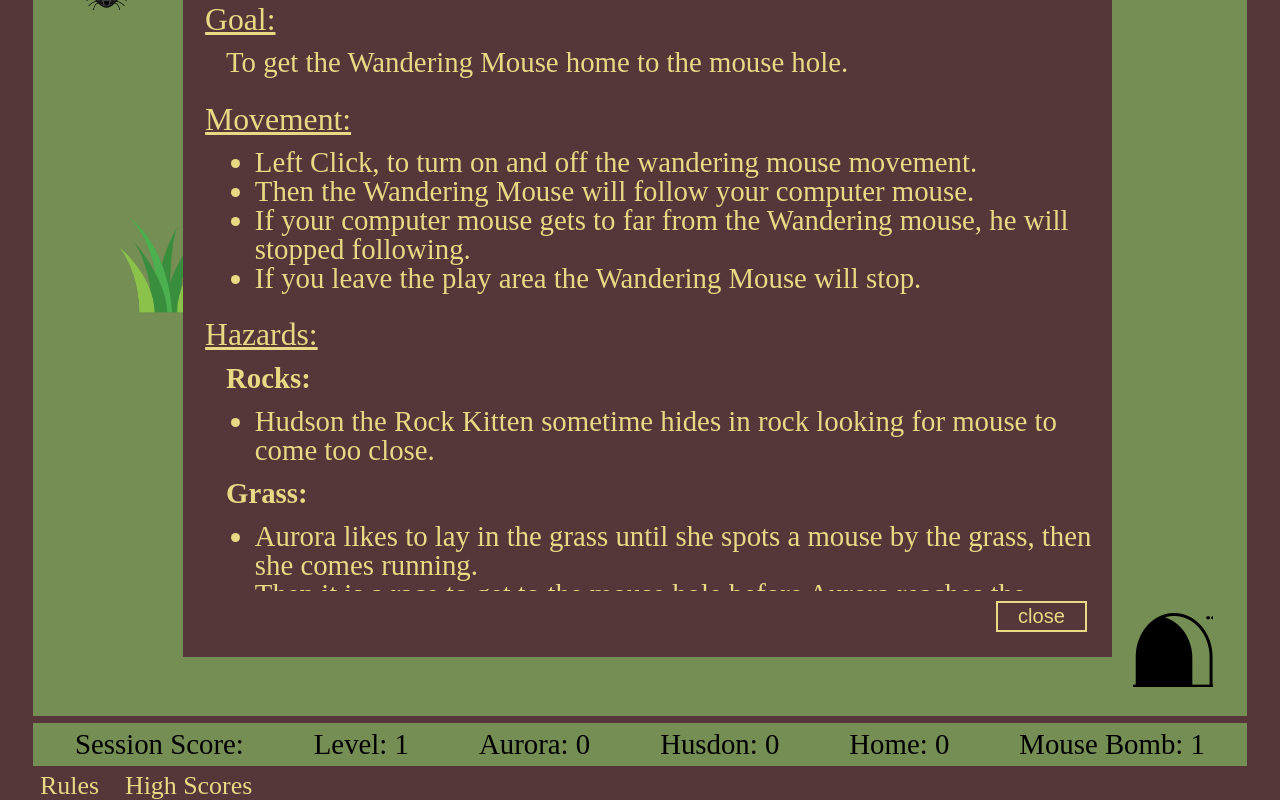
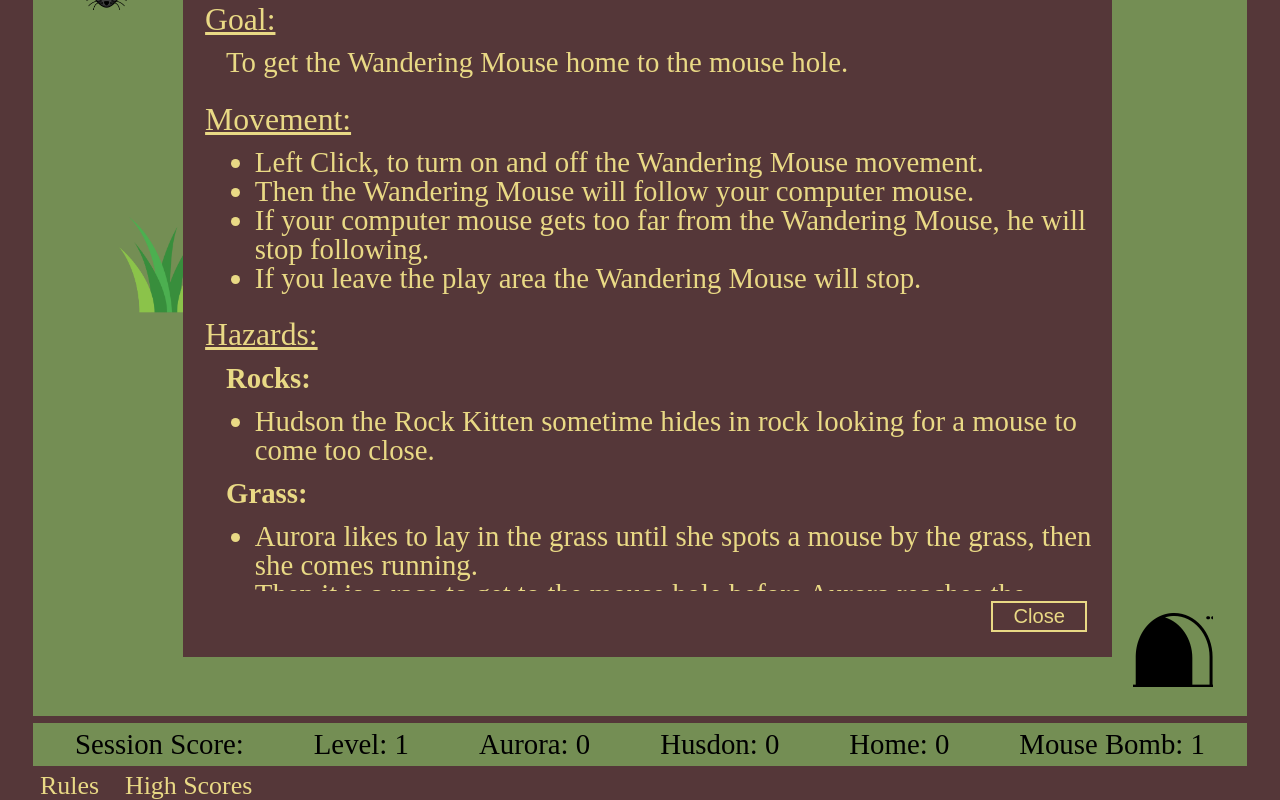
Before and after one commit to tamaradesmith/the_wandering_mouse, a React (Create React App) app: page / in a window 1280 px wide. Both pictures are taken after a click on the element "Rules". Shown: the part 149-949 px from the top of the page. Built offline with nearby package versions, Linux system fonts and the light colour scheme.

Commit message:
edit rules

```diff
--- a/src/components/Rules.js
+++ b/src/components/Rules.js
@@ -17,13 +17,13 @@ function Rules(props) {
         <h4>Movement:</h4>
         <ul className="rules-list" >
           <li>
-            Left Click, to turn on and off the wandering mouse movement.
+            Left Click, to turn on and off the Wandering Mouse movement.
           </li>
           <li>
             Then the Wandering Mouse will follow your computer mouse.
           </li>
           <li>
-            If your computer mouse gets to far from the Wandering mouse, he will stopped following.
+            If your computer mouse gets too far from the Wandering Mouse, he will stop following.
           </li>
           <li>
             If you leave the play area the Wandering Mouse will stop.
@@ -35,14 +35,14 @@ function Rules(props) {
 
         <ul className="rules-list">
           <li>
-            Hudson the Rock Kitten sometime hides in rock looking for mouse to come too close.
+            Hudson the Rock Kitten sometime hides in rock looking for a mouse to come too close.
           </li>
         </ul>
 
         <p className="rules-p"><strong> Grass: </strong></p>
         <ul className="rules-list">
           <li>
-            Aurora likes to lay in the grass until she spots a mouse  by the grass, then she comes running.
+            Aurora likes to lay in the grass until she spots a mouse by the grass, then she comes running.
           </li>
           <li>
             Then it is a race to get to the mouse hole before Aurora reaches the Wandering Mouse.
@@ -64,7 +64,7 @@ function Rules(props) {
             Double click to use a mouse bomb, a group of shadow mice will be release to move randmonly around the board.
           </li>
           <li>
-            If Aurora runs into a  shadow mice, she will take it back into hidding with her and leave the Wandering mouse alone.
+            If Aurora runs into a  shadow mice, she will take it back into hiding with her and leave the Wandering Mouse alone.
           </li>
           <li>
             If a shadow hit the edges of the board, it will fade away.
@@ -73,7 +73,7 @@ function Rules(props) {
       </div>
 
 
-      <button className="btn" onClick={handleClose}> close </button>
+      <button className="btn" onClick={handleClose}> Close </button>
     </div>
   );
 };
```
